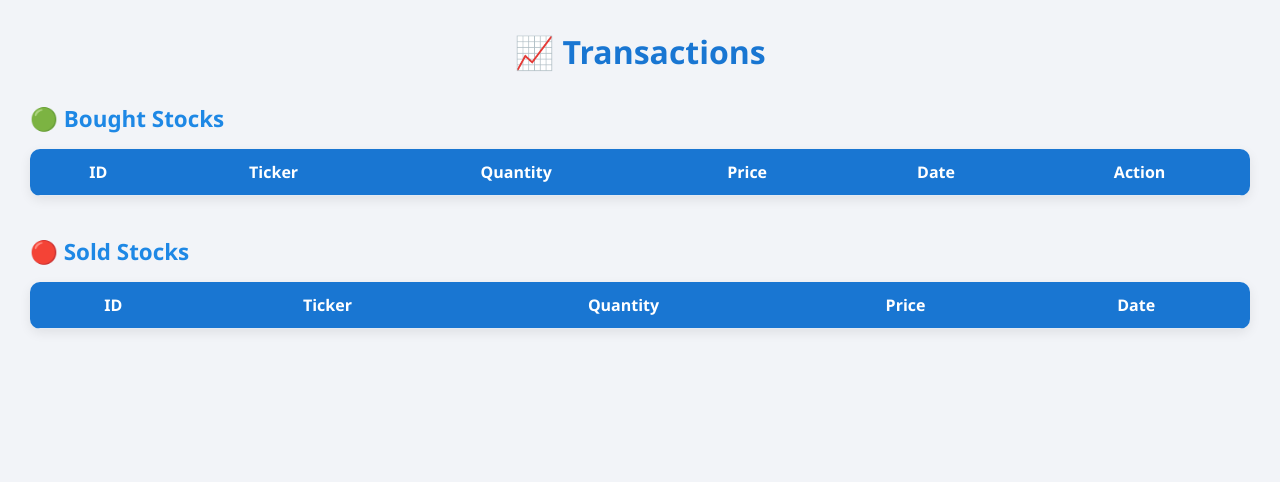
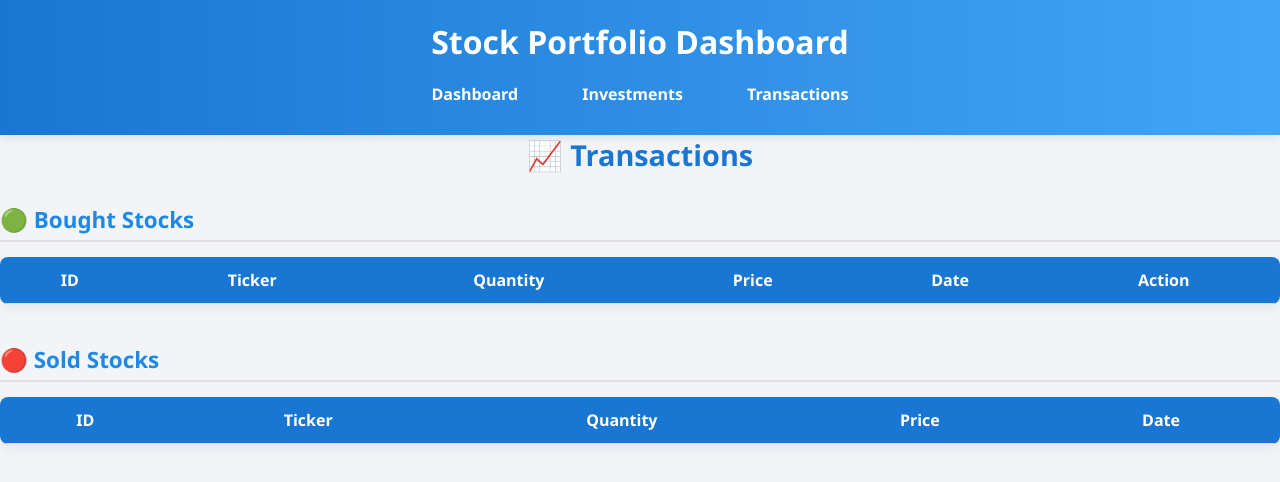
Before and after one commit to Pujithabalaga/fourloop_backend, a website: page public/transactions.html in a window 1280 px wide. Drawn offline with Linux system fonts and the light colour scheme; no server answers.

Commit message:
changes made in tranasctions page

```diff
--- a/public/transactions.css
+++ b/public/transactions.css
@@ -1,4 +1,3 @@
-/* Reset and global styles */
 * {
     margin: 0;
     padding: 0;
@@ -9,50 +8,86 @@
   body {
     background-color: #f2f4f8;
     color: #333;
-    padding: 30px;
   }
 
-  /* Page heading */
-  h1 {
+  header {
+    background: linear-gradient(to right, #1976d2, #42a5f5);
+    color: white;
+    padding: 20px;
     text-align: center;
-    font-size: 2rem;
+    box-shadow: 0 2px 10px rgba(0, 0, 0, 0.1);
+  }
+
+  nav ul {
+    list-style: none;
+    display: flex;
+    justify-content: center;
+    margin-top: 10px;
+    flex-wrap: wrap;
+  }
+
+  nav ul li {
+    margin: 10px 20px;
+  }
+
+  nav ul li a {
+    text-decoration: none;
+    color: white;
+    font-weight: 600;
+    padding: 6px 12px;
+    border-radius: 4px;
+    transition: background 0.3s;
+  }
+
+  nav ul li a:hover {
+    background-color: rgba(255, 255, 255, 0.2);
+  }
+
+  /* Page Heading */
+  .transactions-heading {
+    text-align: center;
+    font-size: 1.8rem;
+    color: #1976d2;
     margin-bottom: 30px;
-    color: #1976d2;
   }
 
   /* Section headings */
   h2 {
     color: #1e88e5;
+    font-size: 1.4rem;
     margin-bottom: 15px;
-    font-size: 1.4rem;
+    border-bottom: 2px solid #e0e0e0;
+    padding-bottom: 5px;
   }
 
   /* Table styling */
   table {
     width: 100%;
     border-collapse: collapse;
+    margin-bottom: 40px;
     background-color: white;
-    box-shadow: 0 4px 12px rgba(0, 0, 0, 0.08);
-    border-radius: 10px;
+    box-shadow: 0 4px 12px rgba(0, 0, 0, 0.06);
+    border-radius: 8px;
     overflow: hidden;
-    margin-bottom: 40px;
   }
 
   th, td {
-    padding: 12px 18px;
+    padding: 12px 16px;
     text-align: center;
-    border-bottom: 1px solid #e3eaf3;
+    border-bottom: 1px solid #e0e0e0;
   }
 
   th {
     background-color: #1976d2;
     color: white;
+    font-weight: 600;
   }
 
   tr:hover {
     background-color: #f1f9ff;
   }
 
+  /* Sell Button Styling */
   td:last-child button {
     padding: 6px 12px;
     background-color: #e74c3c;
@@ -60,7 +95,7 @@
     border: none;
     border-radius: 6px;
     cursor: pointer;
-    transition: background-color 0.3s;
+    transition: background-color 0.3s ease;
   }
 
   td:last-child button:hover {
--- a/public/transactions.html
+++ b/public/transactions.html
@@ -6,7 +6,17 @@
   <link rel="stylesheet" href="transactions.css">
 </head>
 <body>
-  <h1>📈 Transactions</h1>
+    <header>
+        <h1>Stock Portfolio Dashboard</h1>
+        <nav>
+          <ul>
+            <li><a href="dashboard.html">Dashboard</a></li>
+            <li><a href="investment.html">Investments</a></li>
+            <li><a href="transactions.html">Transactions</a></li>
+          </ul>
+        </nav>
+      </header>
+  <h1 class="transactions-heading">📈 Transactions</h1>
 
   <div>
     <h2>🟢 Bought Stocks</h2>
```
Also changed, not shown: package.json (+5 -2 lines), 1 other file.
